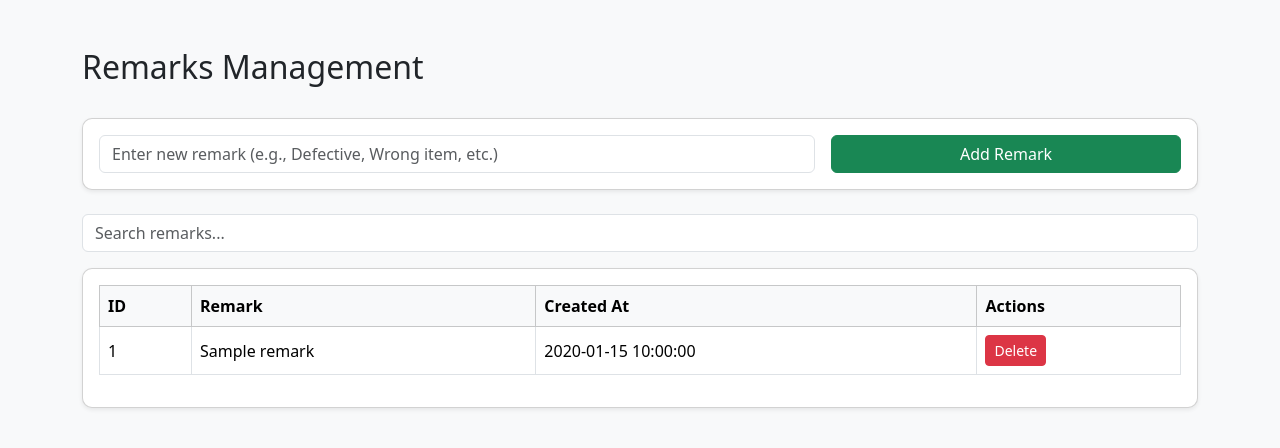
After one commit to PauloMio/Inventory_and_Billing_system, a PHP site: page /tabs/return/remarks.php in a window 1280 px wide. The commit adds this page. Shown: the top 448 px of the page. Run offline with PHP 8.4, Linux system fonts and the light colour scheme; tables that the repository leaves empty hold one stand-in row (values such as "Sample post").

Commit message:
return history

```diff
--- /dev/null
+++ b/tabs/return/remarks.php
@@ -0,0 +1,132 @@
+<?php
+include '../../database/db_connect.php';
+
+// ===== CREATE =====
+if (isset($_POST['add_remark'])) {
+    $name = trim($_POST['name']);
+    if (!empty($name)) {
+        $stmt = $conn->prepare("INSERT INTO remarks (name, created_at) VALUES (?, NOW())");
+        $stmt->bind_param("s", $name);
+        $stmt->execute();
+        header("Location: " . $_SERVER['PHP_SELF']);
+        exit;
+    }
+}
+
+// ===== DELETE =====
+if (isset($_GET['delete_id'])) {
+    $id = $_GET['delete_id'];
+    $stmt = $conn->prepare("DELETE FROM remarks WHERE id = ?");
+    $stmt->bind_param("i", $id);
+    $stmt->execute();
+    header("Location: " . $_SERVER['PHP_SELF']);
+    exit;
+}
+
+// ===== READ (with search) =====
+$searchQuery = isset($_GET['search']) ? trim($_GET['search']) : '';
+$sql = "SELECT * FROM remarks WHERE 1";
+$params = [];
+$types = "";
+
+if ($searchQuery !== '') {
+    $sql .= " AND name LIKE ?";
+    $likeQuery = "%$searchQuery%";
+    $params = [$likeQuery];
+    $types = "s";
+}
+
+$sql .= " ORDER BY id DESC";
+$stmt = $conn->prepare($sql);
+if (!empty($params)) $stmt->bind_param($types, ...$params);
+$stmt->execute();
+$remarks = $stmt->get_result();
+?>
+
+<!DOCTYPE html>
+<html lang="en">
+<head>
+<meta charset="UTF-8">
+<meta name="viewport" content="width=device-width, initial-scale=1.0">
+<title>Remarks Management</title>
+<link href="https://cdn.jsdelivr.net/npm/bootstrap@5.3.2/dist/css/bootstrap.min.css" rel="stylesheet">
+<style>
+body { background-color: #f8f9fa; }
+.card { border-radius: 10px; }
+.table th, .table td { vertical-align: middle; }
+</style>
+</head>
+<body class="bg-light">
+
+<div class="container mt-5">
+    <div class="d-flex justify-content-between align-items-center mb-4">
+        <h2>Remarks Management</h2>
+    </div>
+
+    <!-- Add Remark -->
+    <div class="card mb-4 shadow-sm">
+        <div class="card-body">
+            <form method="post" class="row g-3">
+                <div class="col-md-8">
+                    <input type="text" name="name" class="form-control" placeholder="Enter new remark (e.g., Defective, Wrong item, etc.)" required>
+                </div>
+                <div class="col-md-4">
+                    <button type="submit" name="add_remark" class="btn btn-success w-100">Add Remark</button>
+                </div>
+            </form>
+        </div>
+    </div>
+
+    <!-- Search -->
+    <div class="mb-3">
+        <input type="text" id="searchBox" class="form-control" placeholder="Search remarks..." value="<?= htmlspecialchars($searchQuery) ?>">
+    </div>
+
+    <!-- List Remarks -->
+    <div class="card shadow-sm">
+        <div class="card-body">
+            <table class="table table-bordered table-hover align-middle">
+                <thead class="table-light">
+                    <tr>
+                        <th>ID</th>
+                        <th>Remark</th>
+                        <th>Created At</th>
+                        <th>Actions</th>
+                    </tr>
+                </thead>
+                <tbody>
+                    <?php while ($row = $remarks->fetch_assoc()): ?>
+                    <tr>
+                        <td><?= $row['id'] ?></td>
+                        <td><?= htmlspecialchars($row['name']) ?></td>
+                        <td><?= $row['created_at'] ?></td>
+                        <td>
+                            <a href="?delete_id=<?= $row['id'] ?>" class="btn btn-danger btn-sm" onclick="return confirm('Are you sure you want to delete this remark?')">Delete</a>
+                        </td>
+                    </tr>
+                    <?php endwhile; ?>
+
+                    <?php if ($remarks->num_rows == 0): ?>
+                    <tr>
+                        <td colspan="4" class="text-center text-muted">No remarks found.</td>
+                    </tr>
+                    <?php endif; ?>
+                </tbody>
+            </table>
+        </div>
+    </div>
+</div>
+
+<script src="https://cdn.jsdelivr.net/npm/bootstrap@5.3.2/dist/js/bootstrap.bundle.min.js"></script>
+<script>
+// --- Instant Search ---
+const searchBox = document.getElementById('searchBox');
+searchBox.addEventListener('input', function() {
+    const query = this.value.trim();
+    const params = new URLSearchParams();
+    if (query !== '') params.append('search', query);
+    window.location.href = '<?php echo $_SERVER['PHP_SELF']; ?>?' + params.toString();
+});
+</script>
+</body>
+</html>
--- a/tabs/return/return.php
+++ b/tabs/return/return.php
@@ -25,7 +25,10 @@ body { background-color: #f8f9fa; }
 <body>
 
 <div class="container py-5">
-    <h2 class="text-center mb-4">Return System</h2>
+    <div class="d-flex justify-content-between align-items-center mb-4">
+        <h2>Return System</h2>
+        <a href="return_history.php" class="btn btn-info">View Return History</a>
+    </div>
 
     <!-- Search Form -->
     <div class="card shadow-sm mb-4">
```
Also changed, not shown: tabs/return/return_history.php (added, +122 -0 lines), tabs/return/return_function.php (line endings or trailing spaces).
